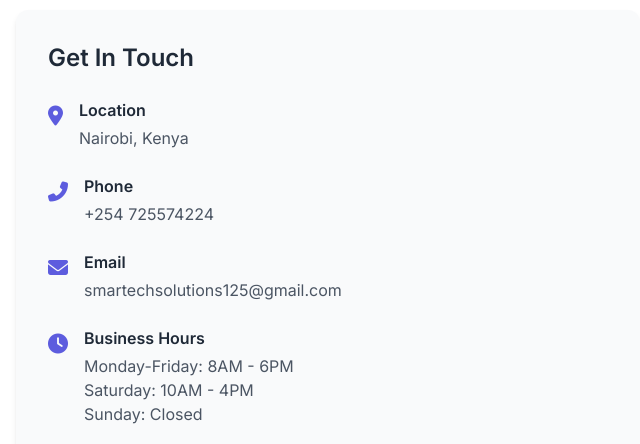
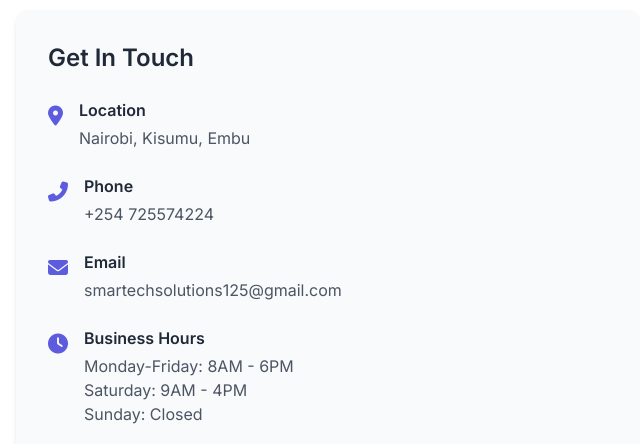
Before and after one commit to BenFyndre/smartechsolutions, a plain HTML site: page index.html in a window 1280 px wide. Shown: the part 2560-3004 px from the top of the page, 0-640 px from the left. Drawn offline with nearby package versions, Linux system fonts and the light colour scheme.

Commit message:
Update index.html

```diff
--- a/index.html
+++ b/index.html
@@ -519,7 +519,7 @@
                                     </div>
                                     <div>
                                         <h4 class="font-semibold mb-1">Location</h4>
-                                        <p class="text-gray-600 dark:text-gray-400">Nairobi, Kenya</p>
+                                        <p class="text-gray-600 dark:text-gray-400">Nairobi, Kisumu, Embu</p>
                                     </div>
                                 </div>
 
@@ -550,7 +550,7 @@
                                     <div>
                                         <h4 class="font-semibold mb-1">Business Hours</h4>
                                         <p class="text-gray-600 dark:text-gray-400">Monday-Friday: 8AM - 6PM</p>
-                                        <p class="text-gray-600 dark:text-gray-400">Saturday: 10AM - 4PM</p>
+                                        <p class="text-gray-600 dark:text-gray-400">Saturday: 9AM - 4PM</p>
                                         <p class="text-gray-600 dark:text-gray-400">Sunday: Closed</p>
                                     </div>
                                 </div>
```
